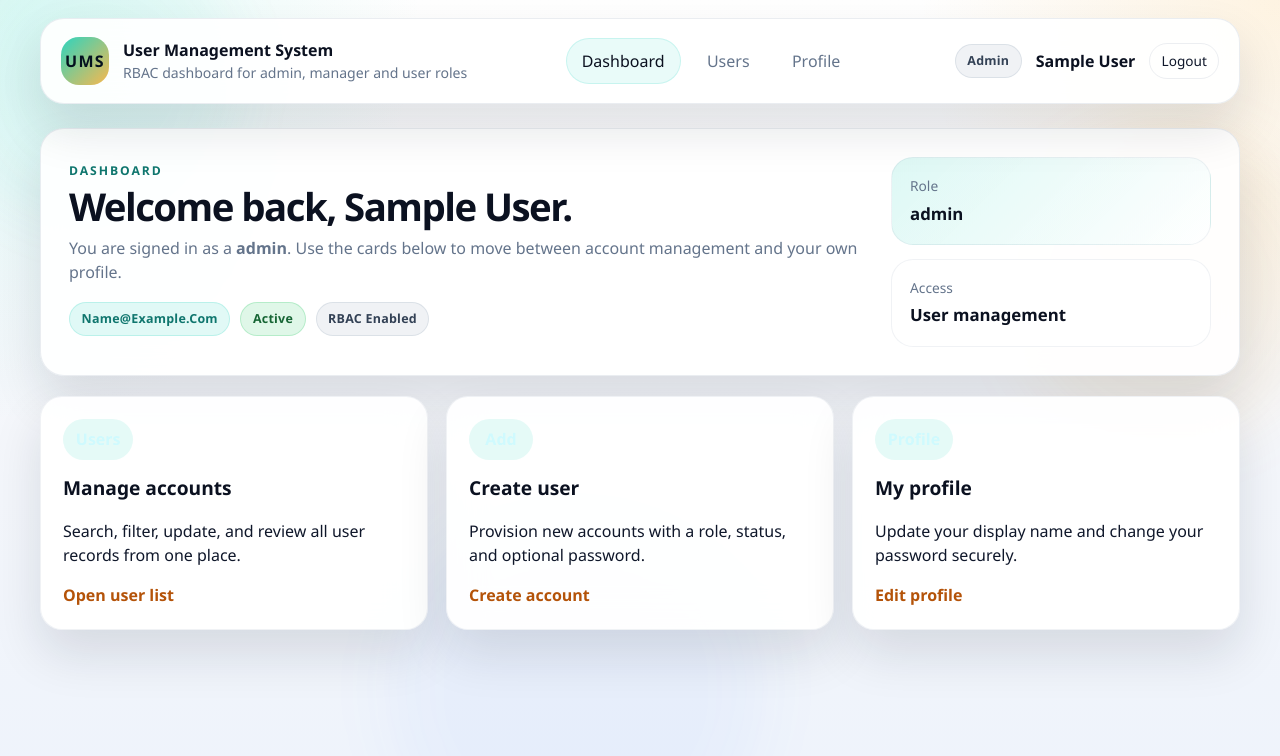
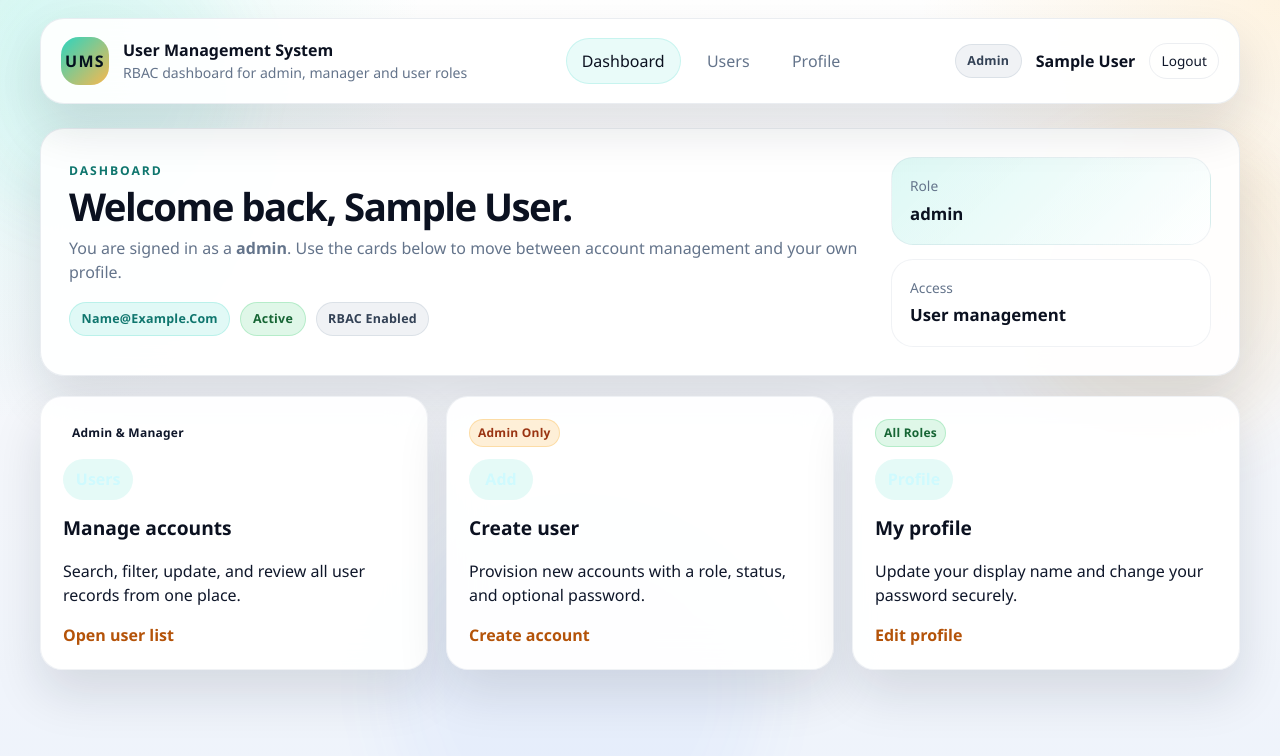
Before and after one commit to Kartikeya-guthub/User-Management-System, a React (Vite) app in the folder client/: page /dashboard in a window 1280 px wide. Shown: the top 756 px of the page. Built offline with nearby package versions, Linux system fonts and the light colour scheme; no server answers; sample sign-in values are in the browser's storage.

Commit message:
Add access control badges to dashboard cards (Admin only, Admin & Manager, All roles)

```diff
--- a/client/src/App.css
+++ b/client/src/App.css
@@ -588,6 +588,18 @@
   font-weight: 700;
 }
 
+.action-card__badge {
+  display: flex;
+  gap: 6px;
+  margin-bottom: 12px;
+  flex-wrap: wrap;
+}
+
+.action-card__badge .badge {
+  font-size: 0.75rem;
+  padding: 4px 8px;
+}
+
 .auth-layout {
   gap: 20px;
   align-items: stretch;
--- a/client/src/pages/DashboardPage.jsx
+++ b/client/src/pages/DashboardPage.jsx
@@ -41,6 +41,9 @@ const DashboardPage = () => {
       <section className="section-grid">
         {(isAdmin || isManager) && (
           <article className="action-card surface" onClick={() => navigate('/users')}>
+            <div className="action-card__badge">
+              <span className="badge badge--primary">Admin & Manager</span>
+            </div>
             <div className="action-card__icon">Users</div>
             <h2>Manage accounts</h2>
             <p>Search, filter, update, and review all user records from one place.</p>
@@ -50,6 +53,9 @@ const DashboardPage = () => {
 
         {isAdmin && (
           <article className="action-card surface" onClick={() => navigate('/users/create')}>
+            <div className="action-card__badge">
+              <span className="badge badge--warning">Admin only</span>
+            </div>
             <div className="action-card__icon">Add</div>
             <h2>Create user</h2>
             <p>Provision new accounts with a role, status, and optional password.</p>
@@ -58,6 +64,9 @@ const DashboardPage = () => {
         )}
 
         <article className="action-card surface" onClick={() => navigate('/profile')}>
+          <div className="action-card__badge">
+            <span className="badge badge--success">All roles</span>
+          </div>
           <div className="action-card__icon">Profile</div>
           <h2>My profile</h2>
           <p>Update your display name and change your password securely.</p>
```
